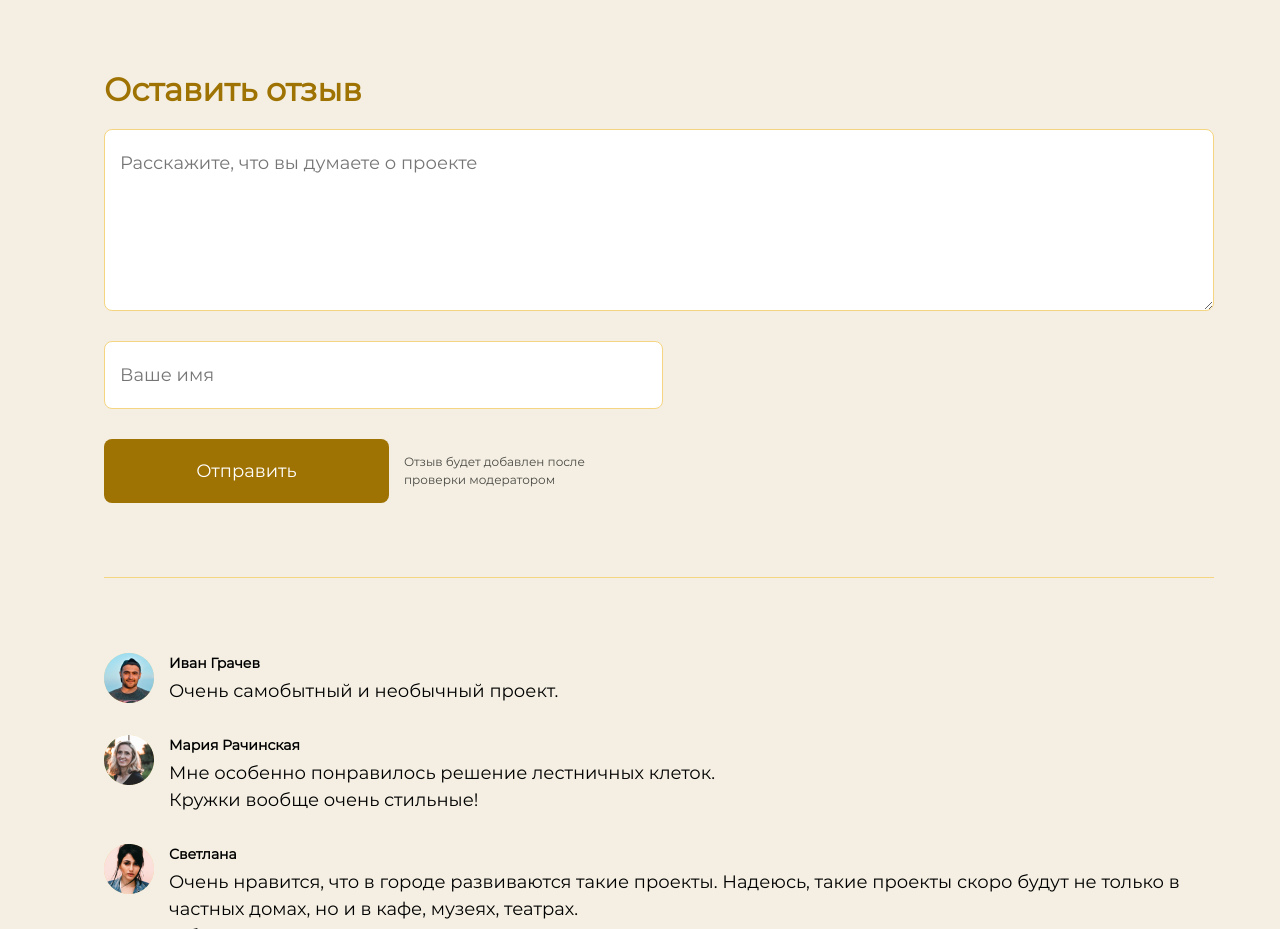
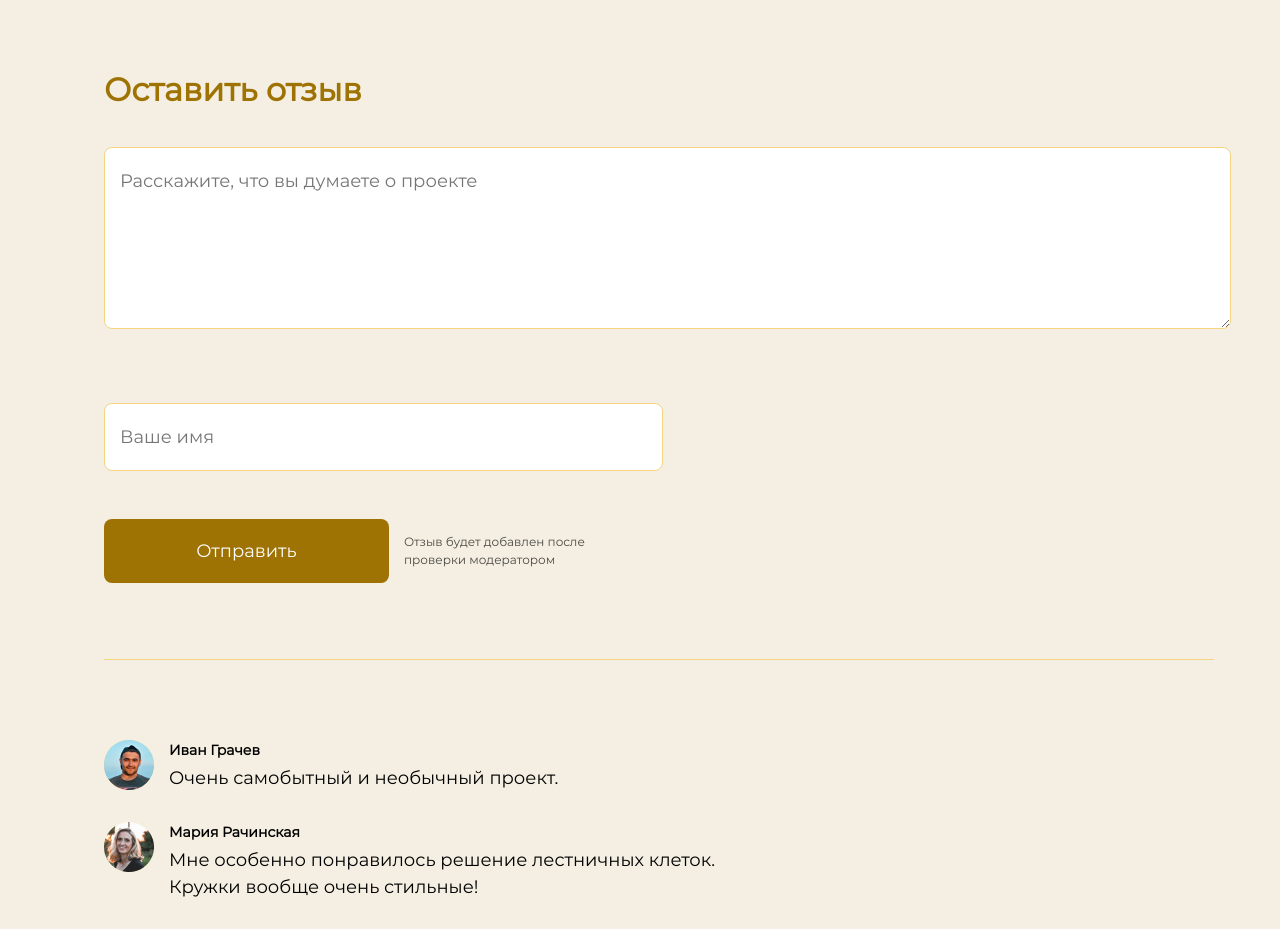
Before and after one commit to VladGod66/interior-lounge-for-wordpress, a plain HTML site: page index.html in a window 1280 px wide. Shown: the part 2180-3109 px from the top of the page. Drawn offline with Linux system fonts and the light colour scheme.

Commit message:
Добавляет адаптацию формы к плагину Contact Form 7 WordPress

```diff
--- a/index.html
+++ b/index.html
@@ -93,14 +93,26 @@
       <section class="review">
         <div class="review__container">
           <h2 class="review__title">Оставить отзыв</h2>
-          <form class="review__form form" action="#">
-            <textarea class="form__text" placeholder="Расскажите, что вы думаете о проекте" name="emotions" required></textarea>
-            <input class="form__name" type="text" placeholder="Ваше имя" required>
-            <div class="form__button-wrapper">
-              <button class="form__button" type="submit">Отправить</button>
-              <span class="form__button-wrapper-text">Отзыв будет добавлен после проверки модератором</span>
+          <div class="review__form">
+            <div class="wpcf7">
+              <form class="wpcf7-form" action="#">
+                <p>
+                  <span class="wpcf7-form-control-wrap">
+                   <textarea class="wpcf7-textarea" placeholder="Расскажите, что вы думаете о проекте" name="emotions" maxlength="400" required></textarea>
+                  </span>
+                </p>
+                <p>
+                  <span class="wpcf7-form-control-wrap">
+                    <input class="wpcf7-text" type="text" placeholder="Ваше имя" size="40" maxlength="40" required>
+                  </span>
+                </p>
+                <div class="form__button-wrapper">
+                  <button class="wpcf7-submit" type="submit">Отправить</button>
+                  <div class="form__button-wrapper-text">Отзыв будет добавлен после проверки модератором</div>
+                </div>
+              </form>
             </div>
-          </form>
+          </div>
           <ul class="review__list list">
             <li class="list__item">
               <div class="list__item-image-wrapper">
--- a/styles/styles.css
+++ b/styles/styles.css
@@ -243,24 +243,17 @@ img {
   margin-bottom: 30px;
 }
 
-.review__form {
+.wpcf7-form {
   position: relative;
   display: flex;
+  min-height: 530px;
   flex-direction: column;
-  margin-bottom: 150px;
-
-  &::after {
-    position: absolute;
-    bottom: -75px;
-    left: 0;
-    width: 100%;
-    height: 1px;
-    content: "";
-    background-color: #F5D581;
-  }
+  margin-bottom: 80px;
+  border-bottom: 1px solid #F5D581;
 }
 
-.form__text {
+.wpcf7-textarea {
+  width: 100%;
   height: 160px;
   padding: 0;
   padding-top: 20px;
@@ -278,7 +271,7 @@ img {
   }
 }
 
-.form__name {
+.review__form .wpcf7-text {
   width: 540px;
   height: 64px;
   padding-left: 15px;
@@ -295,7 +288,7 @@ img {
   }
 }
 
-.form__button {
+.wpcf7-submit {
   width: 285px;
   height: 64px;
   border-radius: 8px;
```
